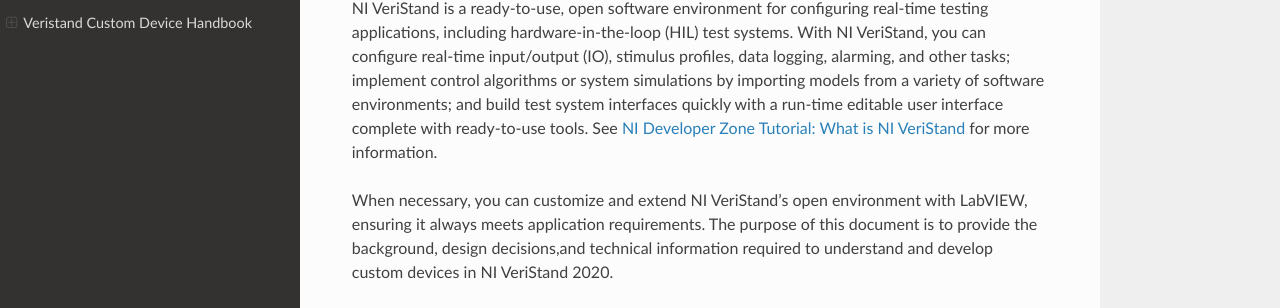
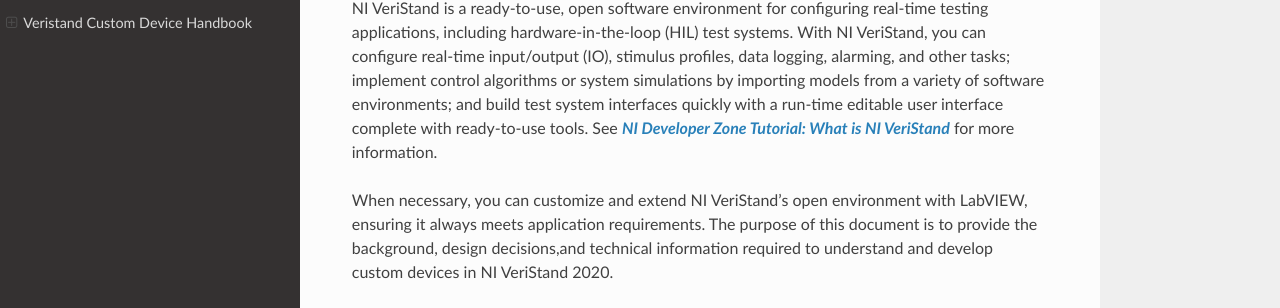
Before and after one commit to ni/niveristand-custom-device-handbook, a Sphinx documentation site: the page built from docs/index.md, in a window 1280 px wide and 900 px high, scrolled down 1079 px. Shown: the part 138-446 px from the top of the window. Built offline with Sphinx 7.4.7 and the Read the Docs theme 2.0.0, drawn with Linux system fonts in a browser that asks for light colours.

Commit message:
commit 19

```diff
--- a/docs/index.md
+++ b/docs/index.md
@@ -45,7 +45,7 @@
 ### Introduction
 
 
-NI VeriStand is a ready-to-use, open software environment for configuring real-time testing applications, including hardware-in-the-loop (HIL) test systems. With NI VeriStand, you can configure real-time input/output (IO), stimulus profiles, data logging, alarming, and other tasks; implement control algorithms or system simulations by importing models from a variety of software environments; and build test system interfaces quickly with a run-time editable user interface complete with ready-to-use tools. See *<span style="color:green">*[NI Developer Zone Tutorial: What is NI VeriStand](https://www.ni.com/en-us/shop/data-acquisition-and-control/application-software-for-data-acquisition-and-control-category/what-is-veristand.html)*</span>* for more information.
+NI VeriStand is a ready-to-use, open software environment for configuring real-time testing applications, including hardware-in-the-loop (HIL) test systems. With NI VeriStand, you can configure real-time input/output (IO), stimulus profiles, data logging, alarming, and other tasks; implement control algorithms or system simulations by importing models from a variety of software environments; and build test system interfaces quickly with a run-time editable user interface complete with ready-to-use tools. See <b><span style="color:green">*[NI Developer Zone Tutorial: What is NI VeriStand](https://www.ni.com/en-us/shop/data-acquisition-and-control/application-software-for-data-acquisition-and-control-category/what-is-veristand.html)*</span></b> for more information.
 
 When necessary, you can customize and extend NI VeriStand’s open environment with LabVIEW, ensuring it always meets application requirements. The purpose of this document is to provide the background, design decisions,and technical information required to understand and develop custom devices in NI VeriStand 2020.
 
```
